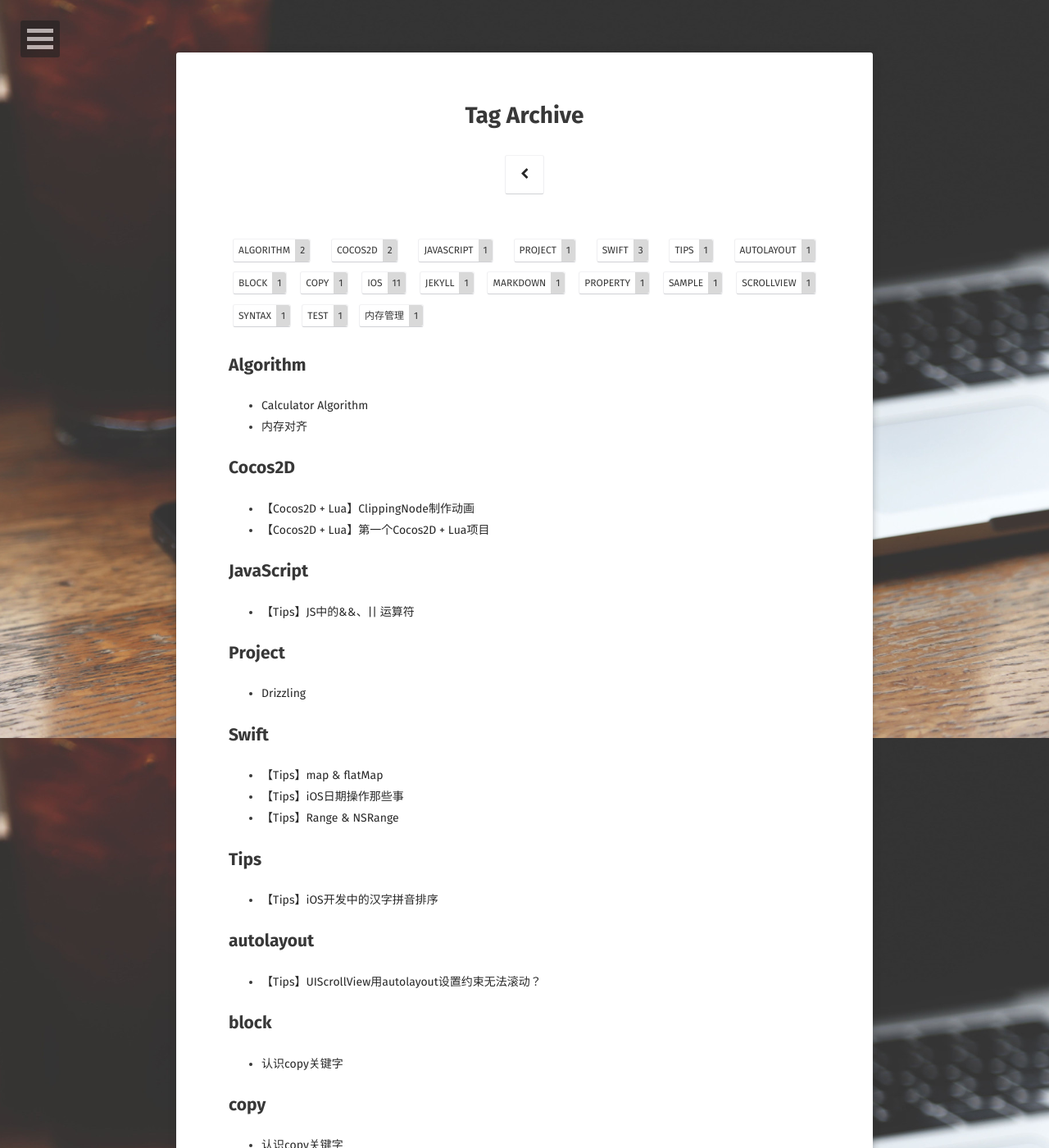
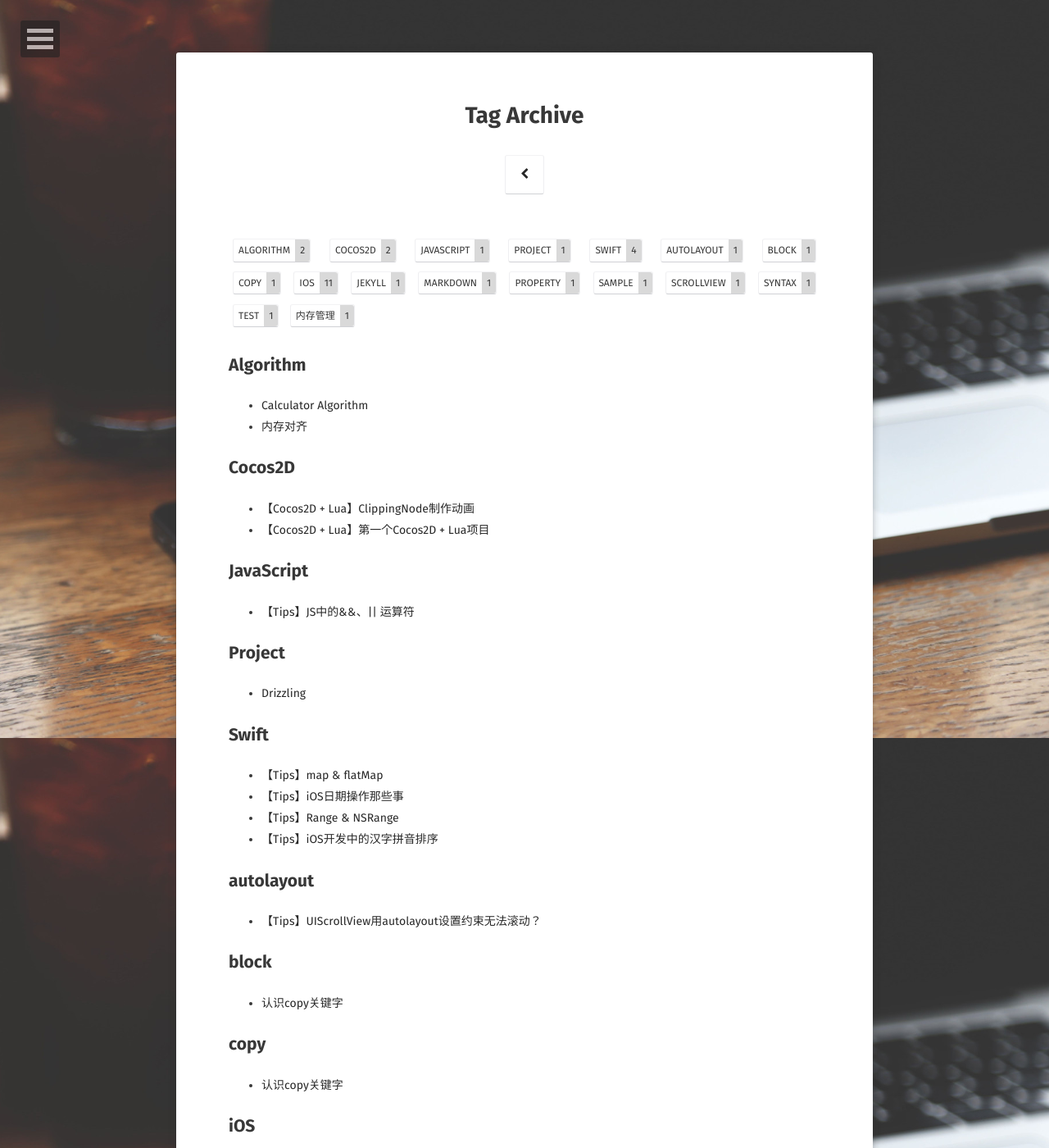
Before and after one commit to longjianjiang/longjianjiang.github.io, a Jekyll site: the page built from tags/index.html, in a window 1280 px wide and 1400 px high. Shown: the whole window at 82% size. Built offline with Jekyll 4.4.1, drawn with Linux system fonts in a browser that asks for light colours; some web fonts are replaced.

Commit message:
Update 2016-11-3-pinyinSort.md

```diff
--- a/_posts/2016-11-3-pinyinSort.md
+++ b/_posts/2016-11-3-pinyinSort.md
@@ -4,7 +4,7 @@ title:  "【Tips】iOS开发中的汉字拼音排序"
 date:   2016-11-03
 excerpt: "今天做项目，碰到一个需求，将列表中的cell按照姓名排序显示，其实也简单，就是把数据源里的模型按照姓名重置顺序即可。"
 tag:
-- Tips
+- Swift
 comments: true
 ---
 
```
